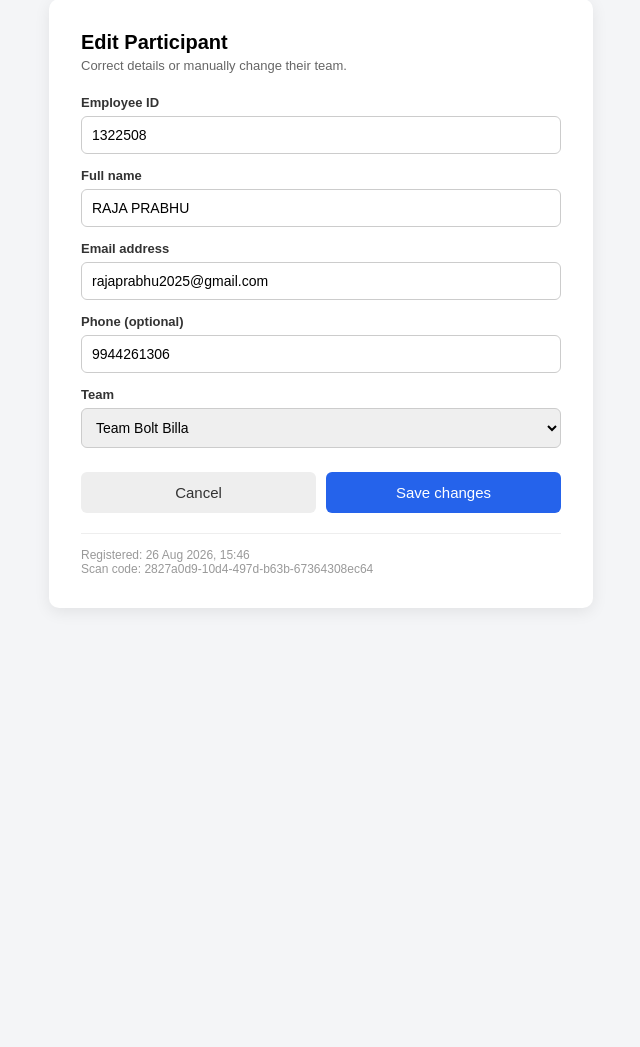
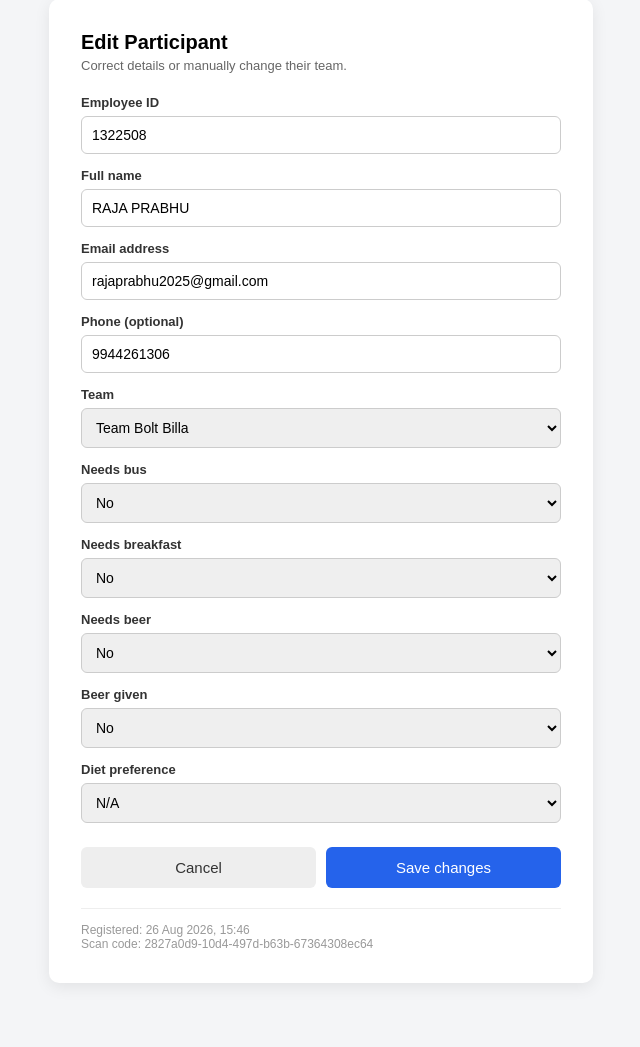
Before and after one commit to rajaprabhu75/Piping-Harmony-2026, a Flask app: page /admin/edit/2 in a window 1280 px wide. Shown: the part 65-1112 px from the top of the page, without its empty margins (319-959 px from the left). Before the commit the page ends 674 px from the top, so only its background shows below. Run offline with Flask 3, Linux system fonts and the light colour scheme; the visitor is signed in with stand-in values (Sample User, id 1).

Commit message:
Add options for bus, breakfast, beer, and diet preferences

```diff
--- a/templates/admin_edit.html
+++ b/templates/admin_edit.html
@@ -60,6 +60,37 @@
         {% endfor %}
       </select>
 
+      <label for="needs_bus">Needs bus</label>
+      <select id="needs_bus" name="needs_bus">
+        <option value="no" {% if not participant.needs_bus %}selected{% endif %}>No</option>
+        <option value="yes" {% if participant.needs_bus %}selected{% endif %}>Yes</option>
+      </select>
+
+      <label for="needs_breakfast">Needs breakfast</label>
+      <select id="needs_breakfast" name="needs_breakfast">
+        <option value="no" {% if not participant.needs_breakfast %}selected{% endif %}>No</option>
+        <option value="yes" {% if participant.needs_breakfast %}selected{% endif %}>Yes</option>
+      </select>
+
+      <label for="needs_beer">Needs beer</label>
+      <select id="needs_beer" name="needs_beer">
+        <option value="no" {% if not participant.needs_beer %}selected{% endif %}>No</option>
+        <option value="yes" {% if participant.needs_beer %}selected{% endif %}>Yes</option>
+      </select>
+
+      <label for="beer_received">Beer given</label>
+      <select id="beer_received" name="beer_received">
+        <option value="no" {% if not participant.beer_received %}selected{% endif %}>No</option>
+        <option value="yes" {% if participant.beer_received %}selected{% endif %}>Yes</option>
+      </select>
+
+      <label for="food_preference">Diet preference</label>
+      <select id="food_preference" name="food_preference">
+        <option value="" {% if not participant.food_preference %}selected{% endif %}>N/A</option>
+        <option value="veg" {% if participant.food_preference == 'veg' %}selected{% endif %}>Veg</option>
+        <option value="nonveg" {% if participant.food_preference == 'nonveg' %}selected{% endif %}>Non-Veg</option>
+      </select>
+
       <div class="actions">
         <a href="{{ url_for('admin') }}" class="cancel-link">Cancel</a>
         <button type="submit" class="save-btn">Save changes</button>
```
